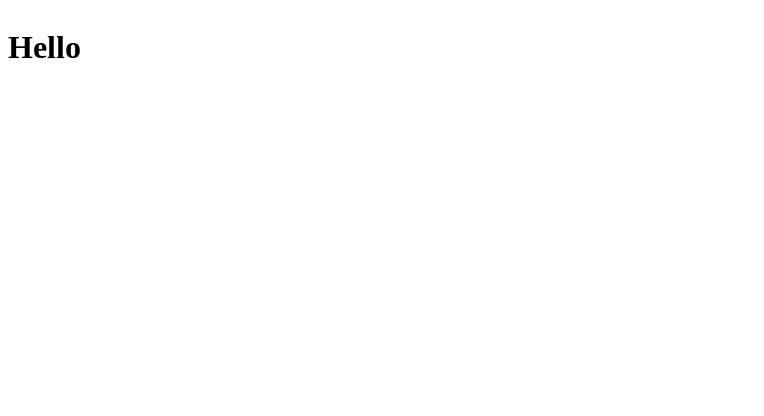
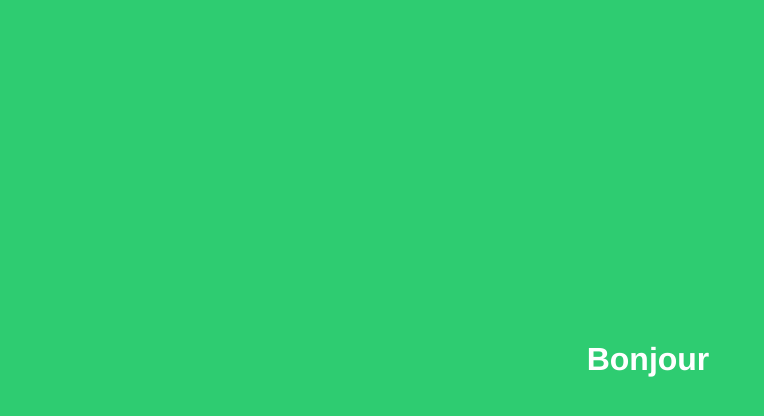
Before and after one commit to kemolivier/hello, a plain HTML site: page index.html in a window 1280 px wide. Shown: the whole page, without its empty margins (0-764 px from the left). Drawn offline with Linux system fonts and the light colour scheme.

Commit message:
Hello -> Bonjour

```diff
--- a/index.html
+++ b/index.html
@@ -5,18 +5,22 @@
 		<meta charset="utf-8">
 	</head>
 		<style type="text/css">
+		body{
+		background-color: #2ecc71;
+		color: white
+		}
 			h1{
 
 			position: absolute;
-			top: 40%
-			Width: 100%
-			font: Helvetica;
+			top: 40%;
+			Width: 100%;
+			font-family: Helvetica Neue;
 			font-size: 100;
 			text-align: center;
 
 			}
 		</style>
 	<body>
-		<h1>Hello</h1>
+		<h1>Bonjour</h1>
 	</body>
 </html>
```
